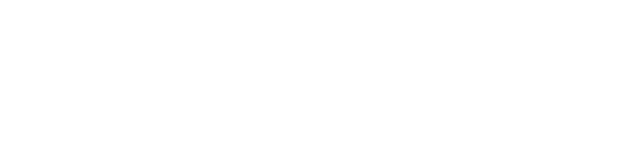
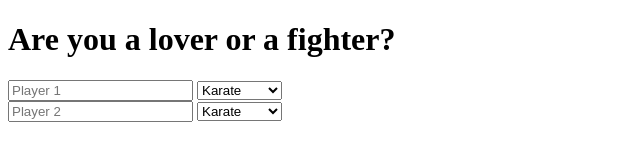
Before and after one commit to kamyoo/fe23-js2-i1-kamyar-alinejad, a plain HTML site: page index.html in a window 1280 px wide. Shown: the whole page, without its empty margins (0-640 px from the left). Drawn offline with Linux system fonts and the light colour scheme.

Commit message:
GUI changes

```diff
--- a/index.html
+++ b/index.html
@@ -8,5 +8,24 @@
     <link rel="shortcut icon" href="#" />
     <title>Fight Me</title>
   </head>
-  <body></body>
+  <body>
+    <h1>Are you a lover or a fighter?</h1>
+    <form>
+      <input type="text" name="playerOne" id="playerOneInput" placeholder="Player 1">
+      <select name="fight-style" id="fightingStyle">
+        <option value="karate">Karate</option>
+        <option value="grapple">Grappler</option>
+        <option value="boxing">Boxing</option>
+        <option value="kickbox">Kick-boxer</option>
+      </select>
+      <br>
+      <input type="text" name="playerTwo" id="playerTwoInput" placeholder="Player 2">
+      <select name="fight-style" id="fightingStyle">
+        <option value="karate">Karate</option>
+        <option value="grapple">Grappler</option>
+        <option value="boxing">Boxing</option>
+        <option value="kickbox">Kick-boxer</option>
+      </select>
+    </form>
+  </body>
 </html>
```
